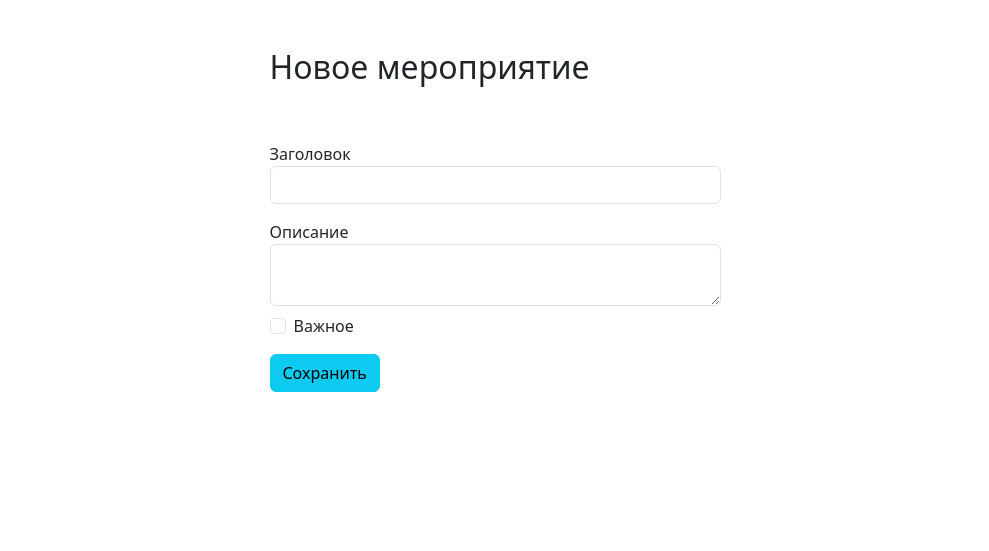
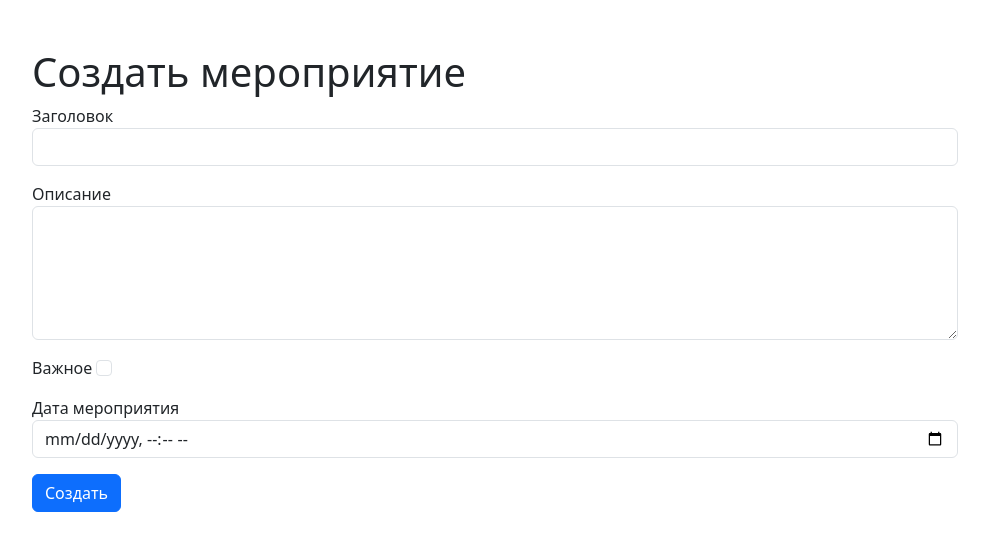
Before and after one commit to Nadezhda-27/Done, a Django app: page /create_events/ in a window 1280 px wide. Shown: the part 56-607 px from the top of the page, without its empty margins (145-1134 px from the left). Run offline with Django 4.2, Linux system fonts and the light colour scheme; the visitor is signed in with stand-in values (Sample User, id 1).

Commit message:
add date for events

```diff
--- a/events/forms.py
+++ b/events/forms.py
@@ -4,4 +4,4 @@ from .models import Events
 class EventsForm(ModelForm):
     class Meta:
         model = Events
-        fields = ['title', 'memo', 'important']
+        fields = ['title', 'memo', 'important', 'event_date']
--- a/events/models.py
+++ b/events/models.py
@@ -7,6 +7,7 @@ class Events(models.Model):
     memo = models.TextField(blank=True)
     created = models.DateTimeField(auto_now_add=True)
     datecompleted = models.DateTimeField(null=True, blank=True)
+    event_date = models.DateTimeField(null=True, blank=True)  # Новое поле для даты мероприятия
     important = models.BooleanField(default=False)
     user = models.ForeignKey(User, on_delete=models.CASCADE)
 
--- a/events/templates/completed_events.html
+++ b/events/templates/completed_events.html
@@ -10,7 +10,9 @@
         <div class="col-md-10">
             <div class="list-group">
                 {% for events in events %}
-                    <a href="{% url 'view_events' events.id %}" class="list-group-item list-group-item-action{% if events.important %} list-group-item-danger{% endif %} mb-2"><b>{{ events.title }}</b> - Completed {{ events.datecompleted|date:'M j Y H:i' }}</a>
+                    <a href="{% url 'view_events' events.id %}" class="list-group-item list-group-item-action{% if events.important %} list-group-item-danger{% endif %} mb-2">
+                        <b>{{ events.title }}</b> - {{ events.event_date|date:'M j Y H:i' }} - Completed {{ events.datecompleted|date:'M j Y H:i' }}
+                    </a>
                 {% endfor %}
             </div>
         </div>
--- a/events/templates/create_events.html
+++ b/events/templates/create_events.html
@@ -2,32 +2,27 @@
 
 {% block content %}
     <div class="row justify-content-center mt-5">
-        <div class="col-md-5">
-            <h2>Новое мероприятие</h2>
-        </div>
-    </div>
-    <div class="row justify-content-center mt-5">
-        <div class="col-md-5">
-            {% if error %}
-                <div class="alert alert-danger" role="alert">
-                    {{ error }}
-                </div>
-            {% endif %}
+        <div class="col-md-10">
+            <h1>Создать мероприятие</h1>
             <form method="POST">
                 {% csrf_token %}
                 <div class="form-group mb-3">
                     <label for="title">Заголовок</label>
                     <input type="text" name="title" class="form-control" id="title" required>
                 </div>
-                <div class="form-group mb-2">
+                <div class="form-group mb-3">
                     <label for="memo">Описание</label>
-                    <textarea name="memo" class="form-control" id="memo" ></textarea>
+                    <textarea name="memo" rows="5" class="form-control" id="memo"></textarea>
                 </div>
-                <div class="form-group form-check mb-3">
+                <div class="form-group mb-3">
+                    <label for="important">Важное</label>
                     <input type="checkbox" name="important" class="form-check-input" id="important">
-                    <label class="form-check-label" for="important">Важное</label>
                 </div>
-                <button type="submit" class="btn btn-info">Сохранить</button>
+                <div class="form-group mb-3">
+                    <label for="event_date">Дата мероприятия</label>
+                    <input type="datetime-local" name="event_date" class="form-control" id="event_date">
+                </div>
+                <button type="submit" class="btn btn-primary">Создать</button>
             </form>
         </div>
     </div>
--- a/events/templates/current_events.html
+++ b/events/templates/current_events.html
@@ -1,7 +1,6 @@
 {% extends "todo/base.html" %}
 
 {% block content %}
-
     <div class="row justify-content-center mt-2">
         <div class="col-md-10">
             {% if events %}
@@ -18,7 +17,9 @@
                 </div>
                 <div class="list-group">
                     {% for events in events %}
-                    <a href="{% url 'view_events' events.id %}" class="list-group-item list-group-item-action{% if events.important %} list-group-item-danger{% endif %} mb-2"><b>{{ events.title }}</b>{% if events.memo %} - {{ events.memo|truncatechars:30 }}{% endif %}</a>
+                        <a href="{% url 'view_events' events.id %}" class="list-group-item list-group-item-action{% if events.important %} list-group-item-danger{% endif %} mb-2">
+                            <b>{{ events.title }}</b> - {{ events.event_date|date:'M j Y H:i' }}{% if events.memo %} - {{ events.memo|truncatechars:30 }}{% endif %}
+                        </a>
                     {% endfor %}
                 </div>
             {% else %}
--- a/events/templates/view_events.html
+++ b/events/templates/view_events.html
@@ -21,11 +21,15 @@
                 </div>
                 <div class="form-group mb-2">
                     <label for="memo">Описание</label>
-                    <textarea name="memo" rows="5" class="form-control" id="memo" >{{ events.memo }}</textarea>
+                    <textarea name="memo" rows="5" class="form-control" id="memo">{{ events.memo }}</textarea>
                 </div>
                 <div class="form-group form-check mb-3">
                     <input type="checkbox" name="important" class="form-check-input" id="important" {% if events.important %}checked{% endif %}>
                     <label class="form-check-label" for="important">Важное</label>
+                </div>
+                <div class="form-group mb-3">
+                    <label for="event_date">Дата мероприятия</label>
+                    <input type="datetime-local" name="event_date" class="form-control" id="event_date" value="{{ events.event_date|date:'Y-m-d\TH:i' }}">
                 </div>
                 <button type="submit" class="btn btn-info">Сохранить</button>
                 <button type="button" class="btn btn-success" onclick="$('#complete').click()">Завершить</button>
--- a/events/views.py
+++ b/events/views.py
@@ -80,7 +80,6 @@ def current_events(request):
     return render(request, 'current_events.html', {'events': events})
 
 
-
 @login_required
 def completed_events(request):
     events = Events.objects.filter(user=request.user, datecompleted__isnull=False).order_by('-datecompleted')
```
Also changed, not shown: events/migrations/0003_events_event_date.py (added). Lines whose indentation alone changed are shown as unchanged.
